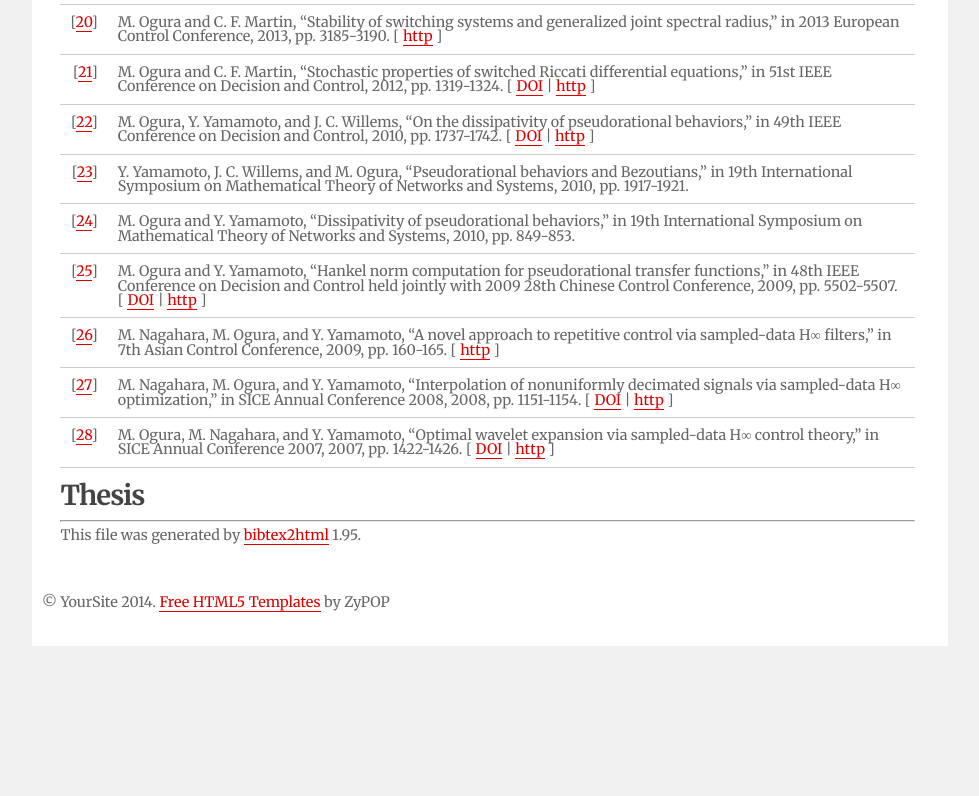
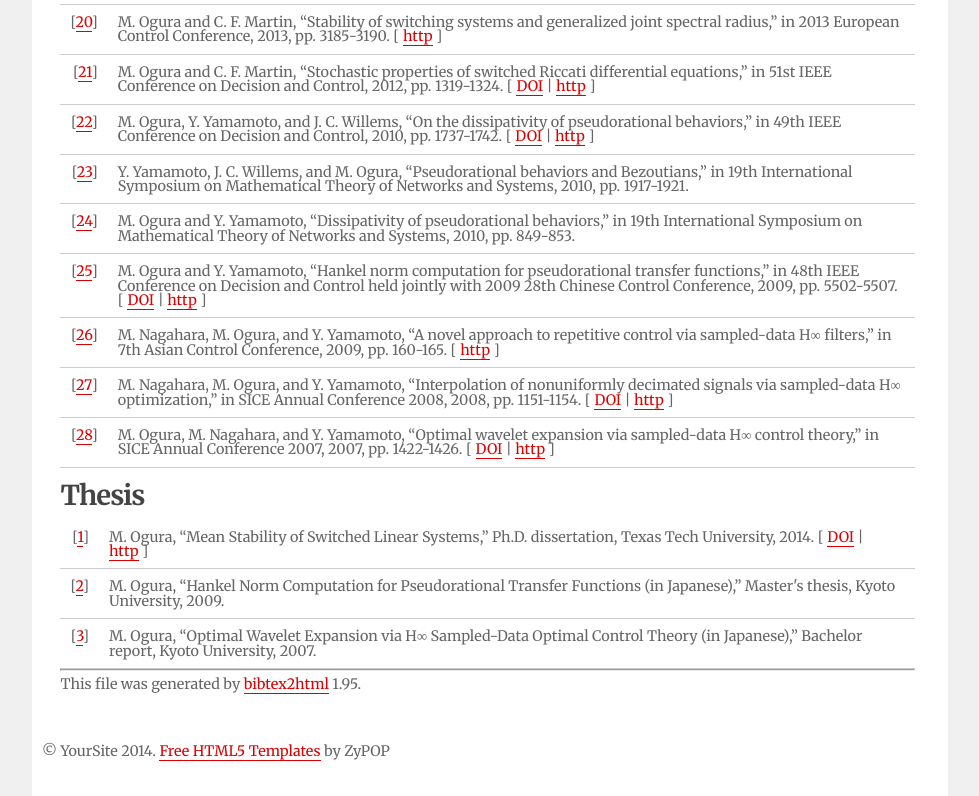
Before and after one commit to masaki-ogura/masakiogura-com, a plain HTML site: page publications.html in a window 1280 px wide. Shown: the part 2359-3155 px from the top of the page, without its empty margins (150-1129 px from the left). Before the commit the page ends 3005 px from the top, so only its background shows below. Drawn offline with Linux system fonts and the light colour scheme.

Commit message:
Update publications.html

```diff
--- a/publications.html
+++ b/publications.html
@@ -869,7 +869,54 @@ M.&nbsp;Ogura, M.&nbsp;Nagahara, and Y.&nbsp;Yamamoto, &ldquo;Optimal wavelet ex
 </table><br>
 
 <h3>Thesis</h3>
-<hr>
+
+<!-- This document was automatically generated with bibtex2html 1.95
+     (see http://www.lri.fr/~filliatr/bibtex2html/),
+     with the following command:
+     bibtex2html -nobibsource -nokeywords -noabstract -s IEEEtranW -m macro.tex -nodoc -nofooter -q temp.bib  -->
+
+
+<table>
+
+<tr valign="top">
+<td align="right" class="bibtexnumber">
+[<a name="Ogura2014g">1</a>]
+</td>
+<td class="bibtexitem">
+
+M.&nbsp;Ogura, &ldquo;Mean Stability of Switched Linear Systems,&rdquo; Ph.D. dissertation,
+  Texas Tech University, 2014.
+
+[&nbsp;<a href="http://dx.doi.org/2346/58921">DOI</a>&nbsp;|
+<a href="https://ttu-ir.tdl.org/ttu-ir/handle/2346/58921">http</a>&nbsp;]
+
+</td>
+</tr>
+
+
+<tr valign="top">
+<td align="right" class="bibtexnumber">
+[<a name="Ogura2009">2</a>]
+</td>
+<td class="bibtexitem">
+M.&nbsp;Ogura, &ldquo;Hankel Norm Computation for Pseudorational Transfer Functions (in
+  Japanese),&rdquo; Master's thesis, Kyoto University, 2009.
+
+</td>
+</tr>
+
+
+<tr valign="top">
+<td align="right" class="bibtexnumber">
+[<a name="Ogura2007a">3</a>]
+</td>
+<td class="bibtexitem">
+M.&nbsp;Ogura, &ldquo;Optimal Wavelet Expansion via <em>H</em><sup>&#8734;</sup> Sampled-Data Optimal
+  Control Theory (in Japanese),&rdquo; Bachelor report, Kyoto University, 2007.
+
+</td>
+</tr>
+</table><hr>
 <p>
 	This file was generated by <a href="http://www.lri.fr/~filliatr/bibtex2html/">bibtex2html</a> 1.95.
 </p>
```
